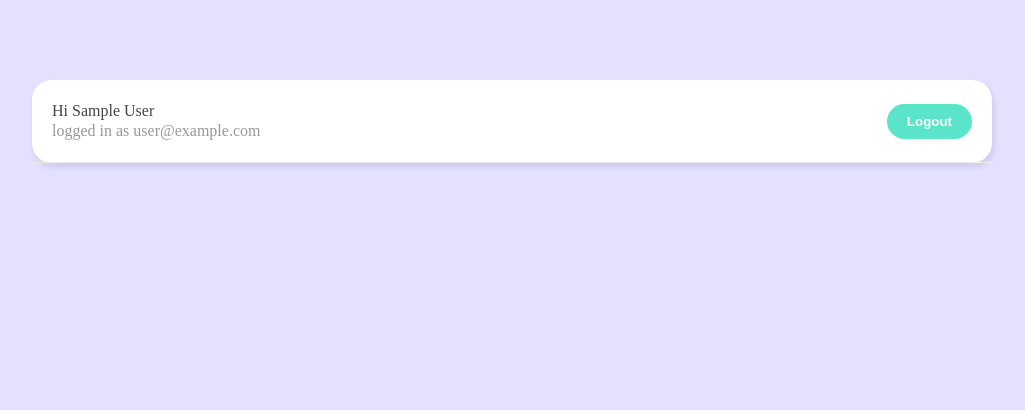
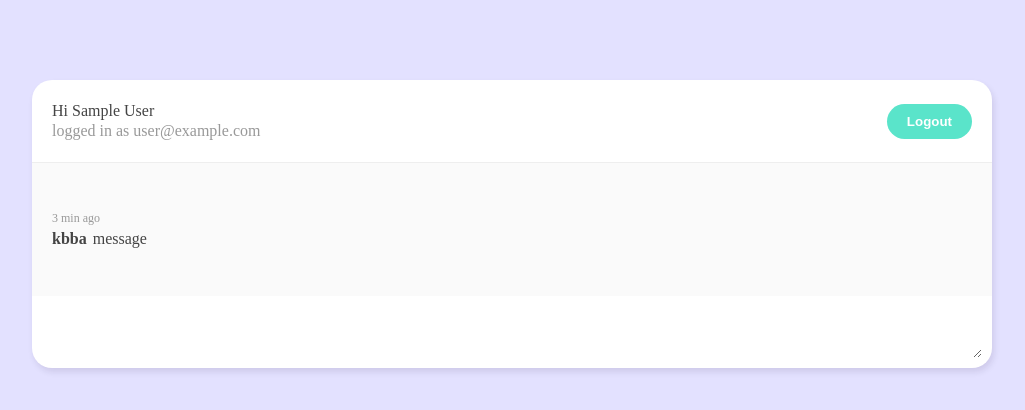
Before and after one commit to Kyaw-Bo-Bo-Aung/chat-app, a Vue app: page /chatroom in a window 1280 px wide. Shown: the top 410 px of the page, without its empty margins (128-1153 px from the left). Built offline with nearby package versions, Linux system fonts and the light colour scheme; no server answers; sample sign-in values are in the browser's storage.

Commit message:
add chatwindow style

```diff
--- /dev/null
+++ b/src/components/ChatWindow.vue
@@ -0,0 +1,38 @@
+<template>
+  <div class="chat-window">
+    <div class="messages">
+      <div class="single">
+        <span class="created_at">3 min ago</span>
+        <span class="name">kbba</span>
+        <span class="message">message</span>
+      </div>
+    </div>
+  </div>
+</template>
+<script setup>
+
+</script>
+<style>
+  .chat-window {
+    background: #fafafa;
+    padding: 30px 20px;
+  }
+  .single {
+    margin: 18px 0;
+  }
+  .created_at {
+    display: block;
+    color: #999;
+    font-size: 12px;
+    margin-bottom: 4px;
+  }
+  .name{
+    font-weight: bold;
+    margin-right: 6px;
+  }
+  .messages {
+    max-height: 400px;
+    overflow: auto;
+
+  }
+</style>
--- /dev/null
+++ b/src/components/NewChatForm.vue
@@ -0,0 +1,43 @@
+<template>
+  <form>
+    <textarea v-model="message" @keypress.enter="handleSend"></textarea>
+  </form>
+</template>
+<script setup>
+import getLoggedInUser from '@/composables/getLoggedInUser';
+import useCollection from '@/composables/useCollection';
+import { serverTimestamp } from 'firebase/firestore';
+import { ref } from 'vue';
+
+const { user } = getLoggedInUser();
+const { error, add } = useCollection("messages");
+let message = ref("");
+
+
+const handleSend = async () => {
+  const chatMessage = {
+    message: message.value,
+    name: user.value.displayName,
+    created_at : serverTimestamp()
+  };
+  await add(chatMessage);
+  message.value = ""
+}
+
+</script>
+<style>
+form {
+  margin: 10px;
+}
+textarea {
+  width: 100%;
+  max-width: 100%;
+  margin-bottom: 6px;
+  padding: 10px;
+  box-sizing: border-box;
+  border: 0;
+  border-radius: 20px;
+  font-family: inherit;
+  outline: none;
+}
+</style>
--- /dev/null
+++ b/src/composables/useCollection.js
@@ -0,0 +1,19 @@
+import { db } from "@/firebase/config";
+import { addDoc, collection } from "firebase/firestore";
+import { ref } from "vue";
+
+const useCollection = (_collection) => {
+  let error = ref("");
+  const add = async (doc) => {
+    try{
+      await addDoc(collection(db, _collection), doc);
+    } catch (err) {
+      console.log(err);
+      error.value = err.message;
+    }
+  }
+
+  return {error, add};
+}
+
+export default useCollection;
--- a/src/views/ChatRoom.vue
+++ b/src/views/ChatRoom.vue
@@ -1,11 +1,15 @@
 <template>
   <div class="container">
     <NavBar />
+    <ChatWindow />
+    <NewChatForm />
   </div>
 </template>
 
 <script setup>
+import ChatWindow from '@/components/ChatWindow.vue';
 import NavBar from '@/components/NavBar.vue'
+import NewChatForm from '@/components/NewChatForm.vue'
 import getLoggedInUser from '@/composables/getLoggedInUser';
 import { watch } from 'vue';
 import { useRouter } from 'vue-router';
```
